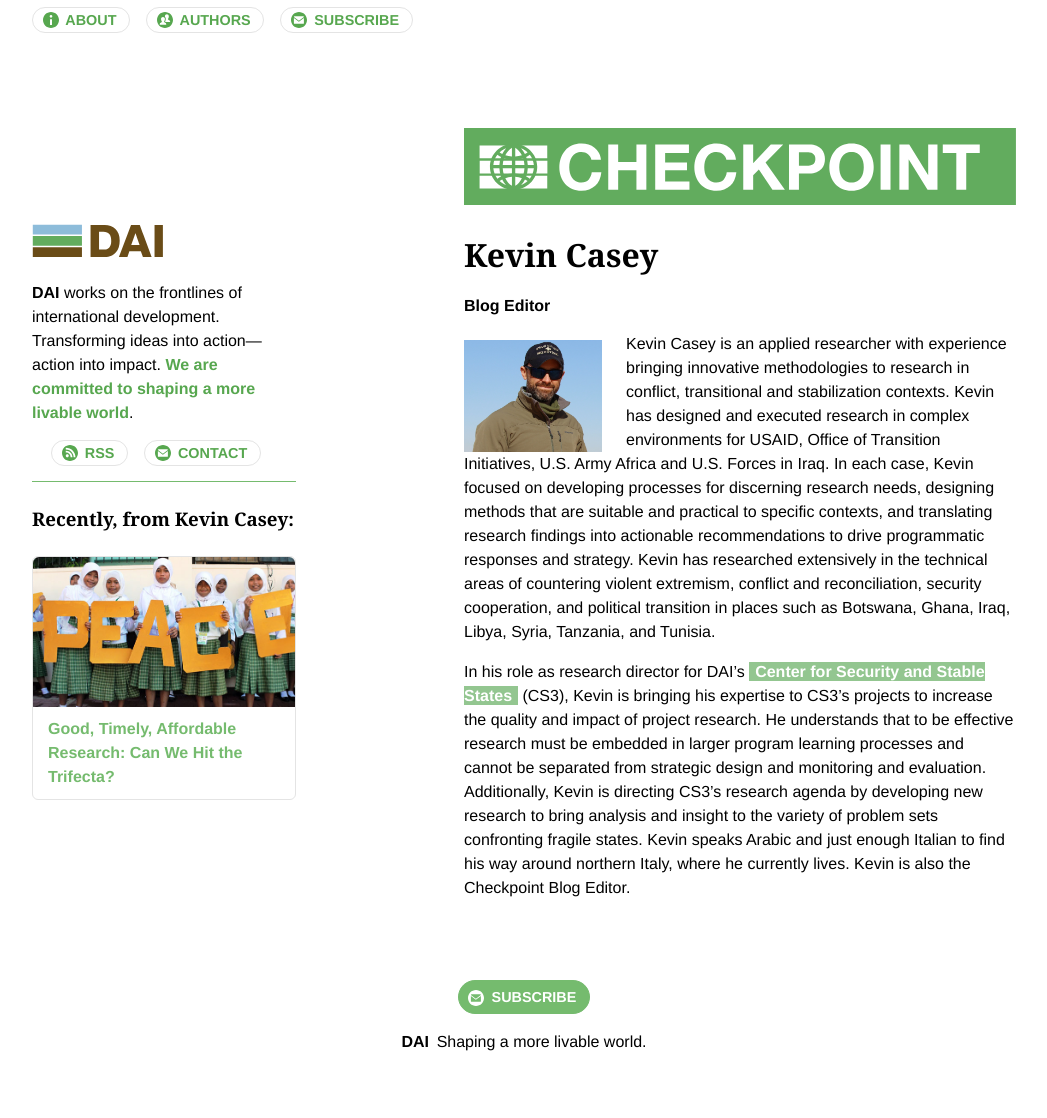
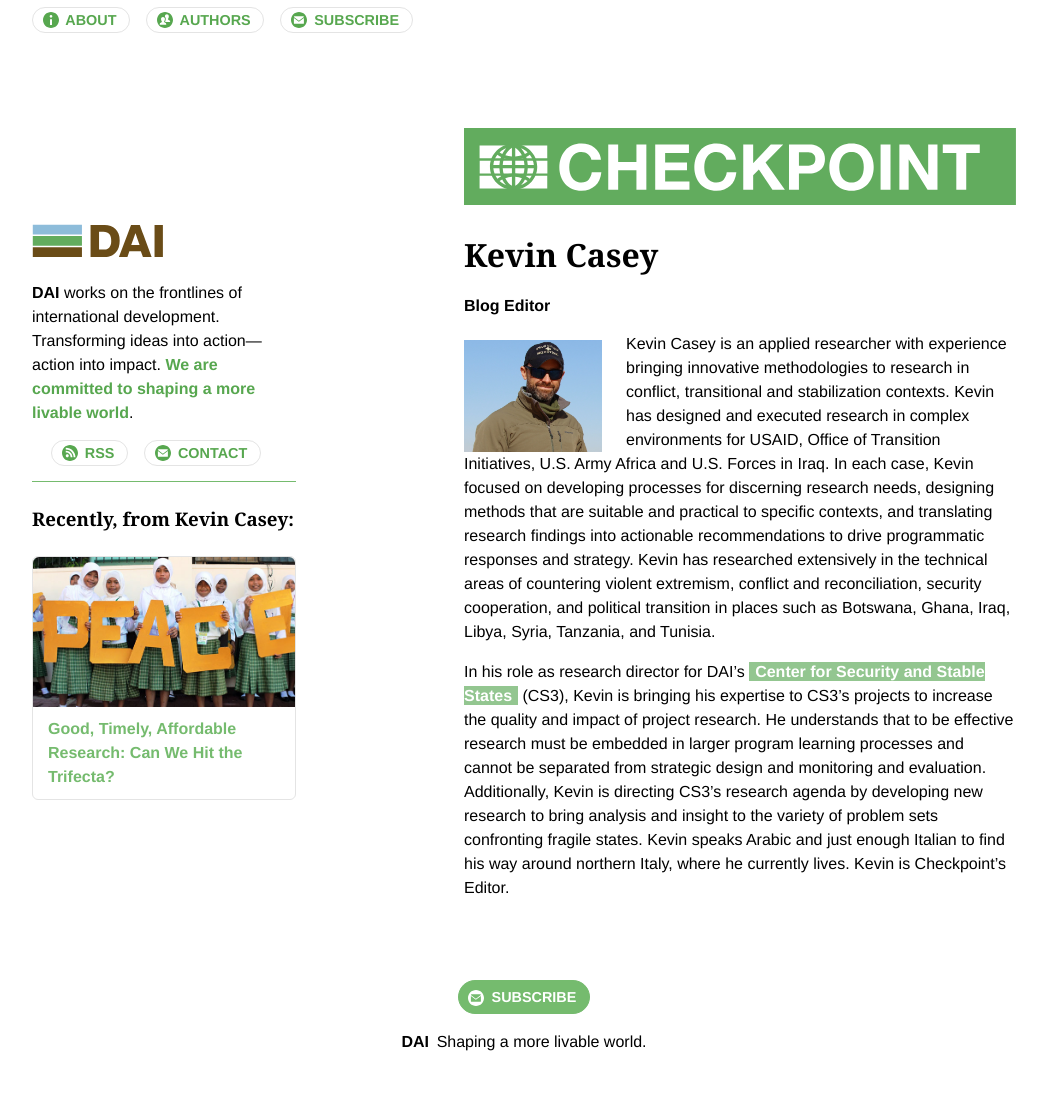
Before and after one commit to BryanSchuetz/CS-, a Jekyll site: the page built from _authors/kevin-casey.markdown, in a window 1280 px wide. Shown: the whole page, without its empty margins (116-1163 px from the left). Built offline with Jekyll 4.4.1, drawn with Linux system fonts in a browser that asks for light colours.

Commit message:
Updated Kevin Casey

```diff
--- a/_authors/kevin-casey.markdown
+++ b/_authors/kevin-casey.markdown
@@ -9,4 +9,4 @@ Kevin Casey is an applied researcher with experience bringing innovative methodo
 
 <!--more-->
 
-In his role as research director for DAI's [Center for Security and Stable States](https://www.dai.com/our-work/solutions/fragile-states) (CS3), Kevin is bringing his expertise to CS3's projects to increase the quality and impact of project research. He understands that to be effective research must be embedded in larger program learning processes and cannot be separated from strategic design and monitoring and evaluation. Additionally, Kevin is directing CS3's research agenda by developing new research to bring analysis and insight to the variety of problem sets confronting fragile states. Kevin speaks Arabic and just enough Italian to find his way around northern Italy, where he currently lives. Kevin is also the Checkpoint Blog Editor.
+In his role as research director for DAI’s [Center for Security and Stable States](https://www.dai.com/our-work/solutions/fragile-states) (CS3), Kevin is bringing his expertise to CS3’s projects to increase the quality and impact of project research. He understands that to be effective research must be embedded in larger program learning processes and cannot be separated from strategic design and monitoring and evaluation. Additionally, Kevin is directing CS3’s research agenda by developing new research to bring analysis and insight to the variety of problem sets confronting fragile states. Kevin speaks Arabic and just enough Italian to find his way around northern Italy, where he currently lives. Kevin is Checkpoint’s Editor.
```
